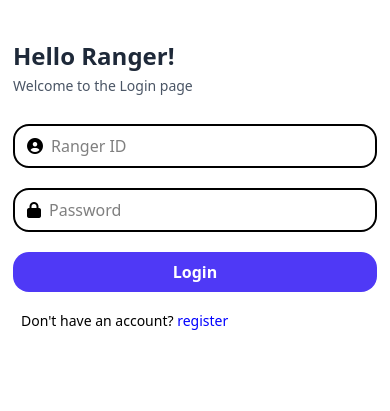
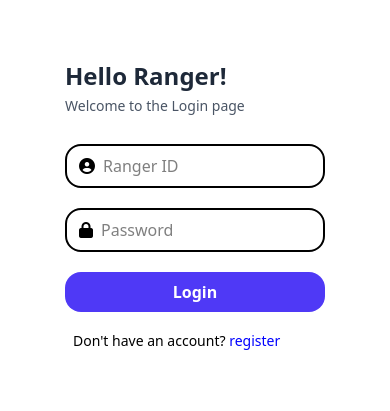
Before and after one commit to Samboja651/AI_WILDLIFE_RANGER, a Flask app: page /login in a window 390 px wide. Shown: the top 411 px of the page. Run offline with Flask 3, Linux system fonts and the light colour scheme; some libraries are stand-ins or nearby versions.

Commit message:
made login page responsive

```diff
--- a/templates/login.html
+++ b/templates/login.html
@@ -23,7 +23,7 @@
 
         </div>
         <div class="flex md:w-1/2 justify-center py-10 items-center bg-white">
-            <form class="bg-white" method="post">
+            <form class="bg-white py-5 w-2/3" method="post">
                 <h1 class="text-gray-800 font-bold text-2xl mb-1">Hello Ranger!</h1>
                 <p class="text-sm font-normal text-gray-600 mb-7">Welcome to the Login page</p>
 
@@ -33,12 +33,12 @@
 
                 <div class="flex items-center border-2 py-2 px-3 rounded-2xl mb-5">
                     <i class="fa-solid fa-circle-user"></i>
-                    <input class="pl-2 w-80 outline-none border-none" type="text" name="rangerId" minlength="5" maxlength="8" placeholder="Ranger ID" required />
+                    <input class="pl-2 w-full outline-none border-none" type="text" name="rangerId" minlength="5" maxlength="" placeholder="Ranger ID" required />
                 </div>
 
                 <div class="flex items-center border-2 py-2 px-3 rounded-2xl mb-5">
                     <i class="fa-solid fa-lock"></i>
-                    <input class="pl-2 w-80 outline-none border-none" type="password" name="password" id="password" id="password" placeholder="Password" required />
+                    <input class="pl-2 w-full outline-none border-none" type="password" name="password" id="password" id="password" placeholder="Password" required />
                 </div>
 
                 <button type="submit" class="block w-full bg-indigo-600 mt-4 py-2 rounded-2xl text-white font-semibold mb-4">Login</button>
```
